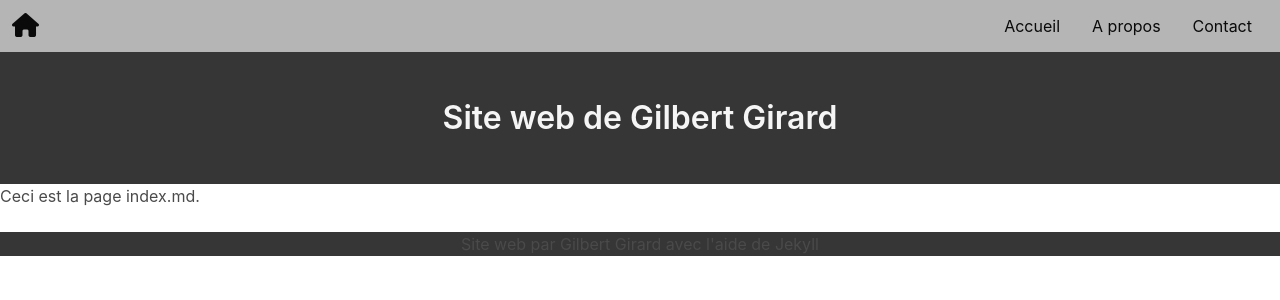
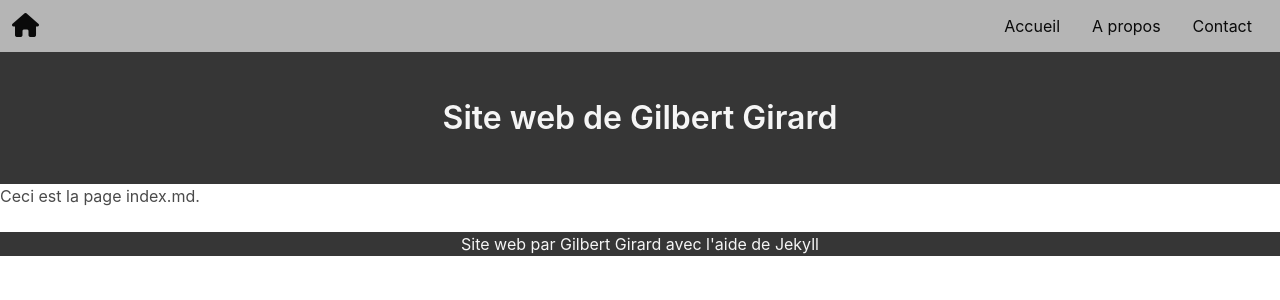
Before and after one commit to gilbiere/jeckyll-1, a Jekyll site: the page built from index.md, in a window 1280 px wide. Shown: the top 300 px of the page. Built offline with Jekyll 4.4.1, drawn with Linux system fonts in a browser that asks for light colours; nearby versions of some CDN libraries.

Commit message:
Update footer.html

```diff
--- a/_includes/footer.html
+++ b/_includes/footer.html
@@ -1,5 +1,5 @@
 <footer>
    <div class="has-text-centered has-background-dark">
-   <h4 class="as-text-black m-4">Site web par Gilbert Girard avec l'aide de Jekyll</h4>
+   <h4 class="has-text-white-ter m-4">Site web par Gilbert Girard avec l'aide de Jekyll</h4>
    </div>
 </footer>
```
